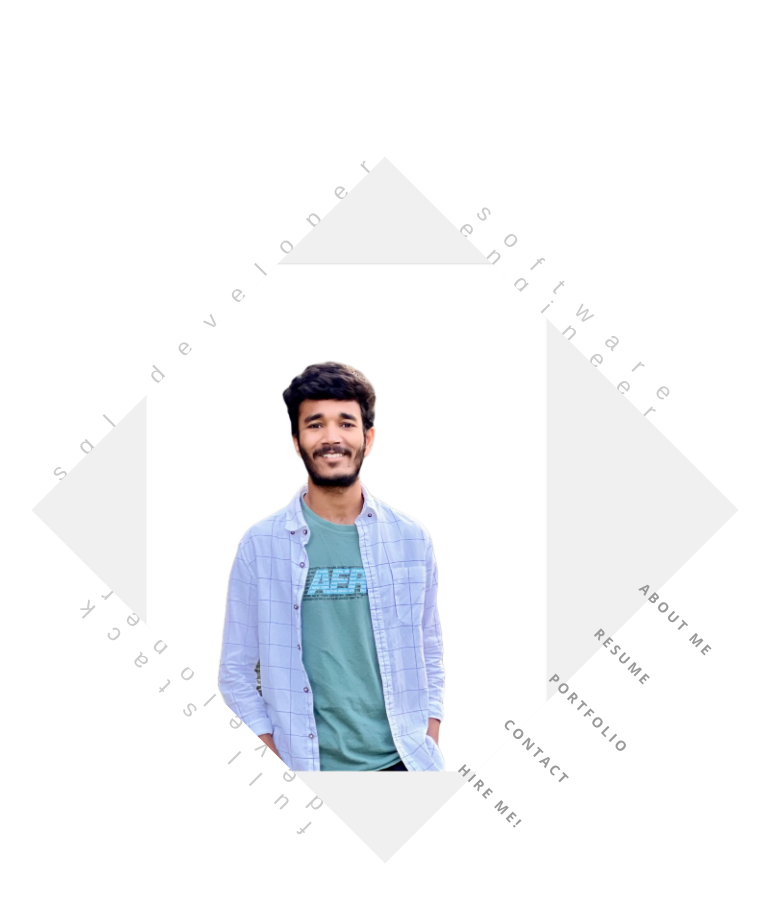
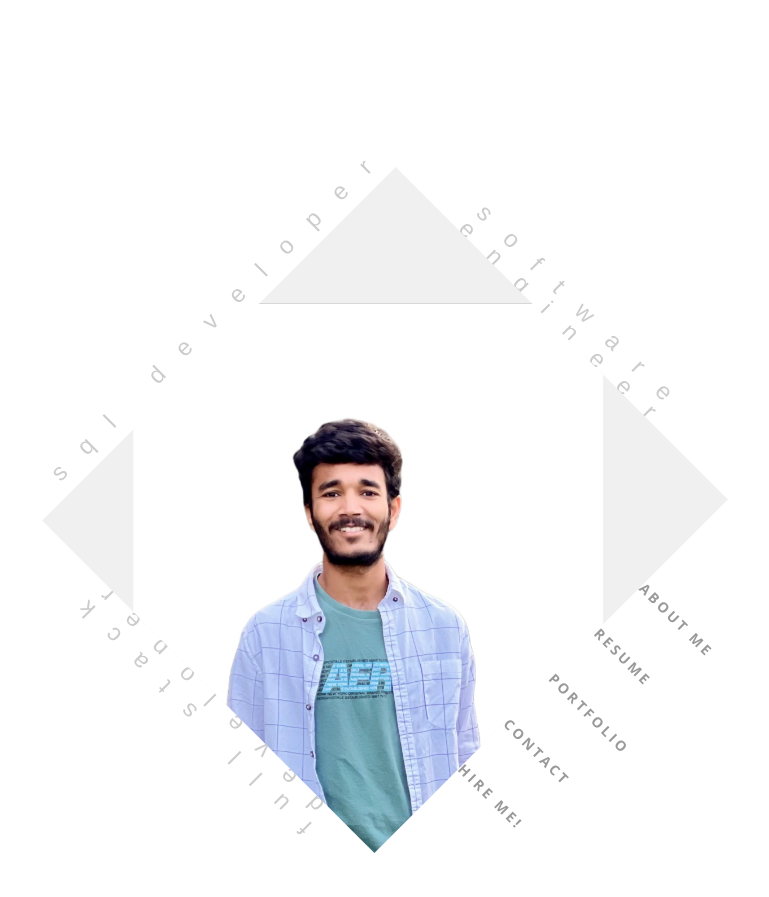
Before and after one commit to Madhu-Aeshala/MadhuAshala, a plain HTML site: page index.html in a window 1280 px wide. Shown: the top 897 px of the page, without its empty margins (255-1024 px from the left). Drawn offline with nearby package versions, Linux system fonts and the light colour scheme; files whose address does not match are found by name; a web font is replaced by a local one.

Commit message:
Update style.css

```diff
--- a/css/style.css
+++ b/css/style.css
@@ -462,7 +462,7 @@ body.section-show .transition-mask:before{
 }
 
 .front-person-img{
-	width:500px;
+	width:470px;
 	height:500px;
 	overflow:hidden;
 	background:#F0F0F0;
@@ -481,7 +481,9 @@ body.section-show .transition-mask:before{
 	border-radius:0;
 }
 .front-person-img > img{
-	max-width:80%;
+	max-width:100%;
+	margin-left: 25px;
+	margin-right: 40px;
 	vertical-align:bottom;
 	-webkit-transform:rotate(-45deg) translateY(40px);
 	-moz-transform:rotate(-45deg) translateY(40px);
```
